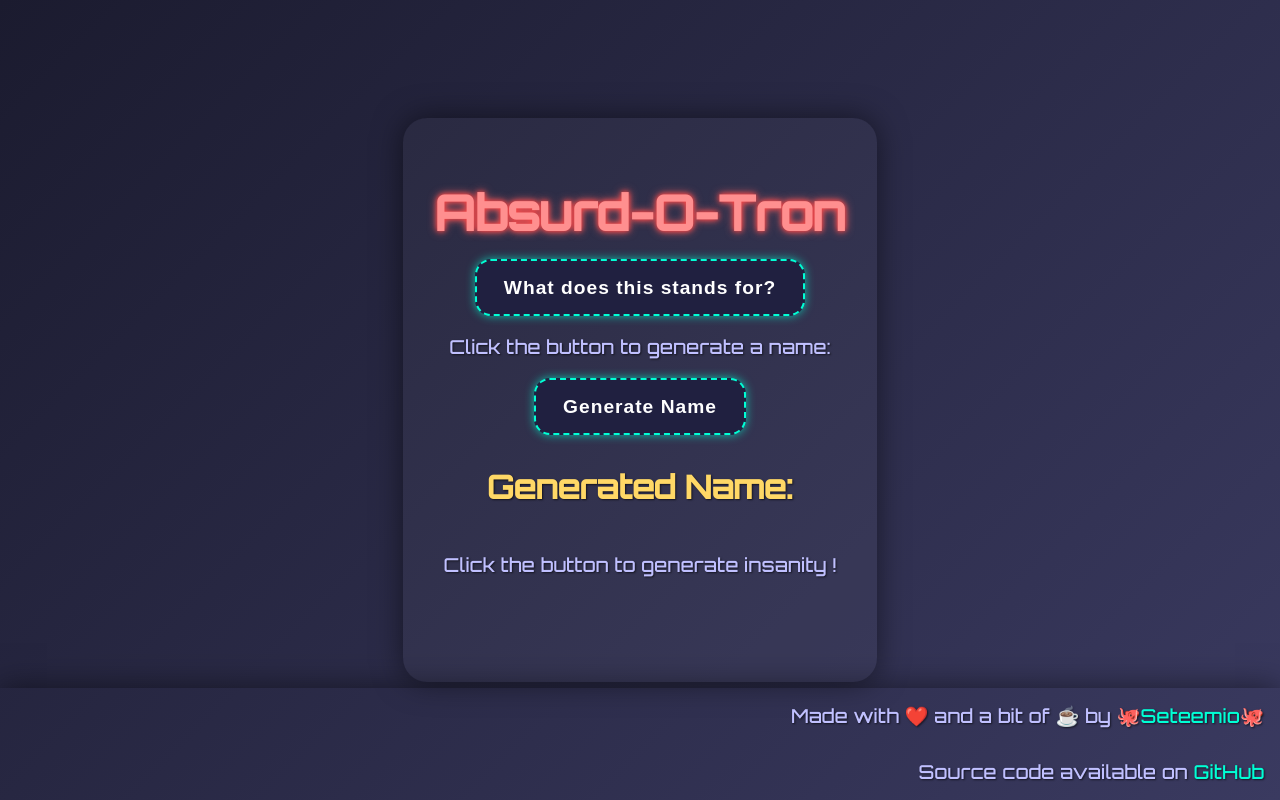
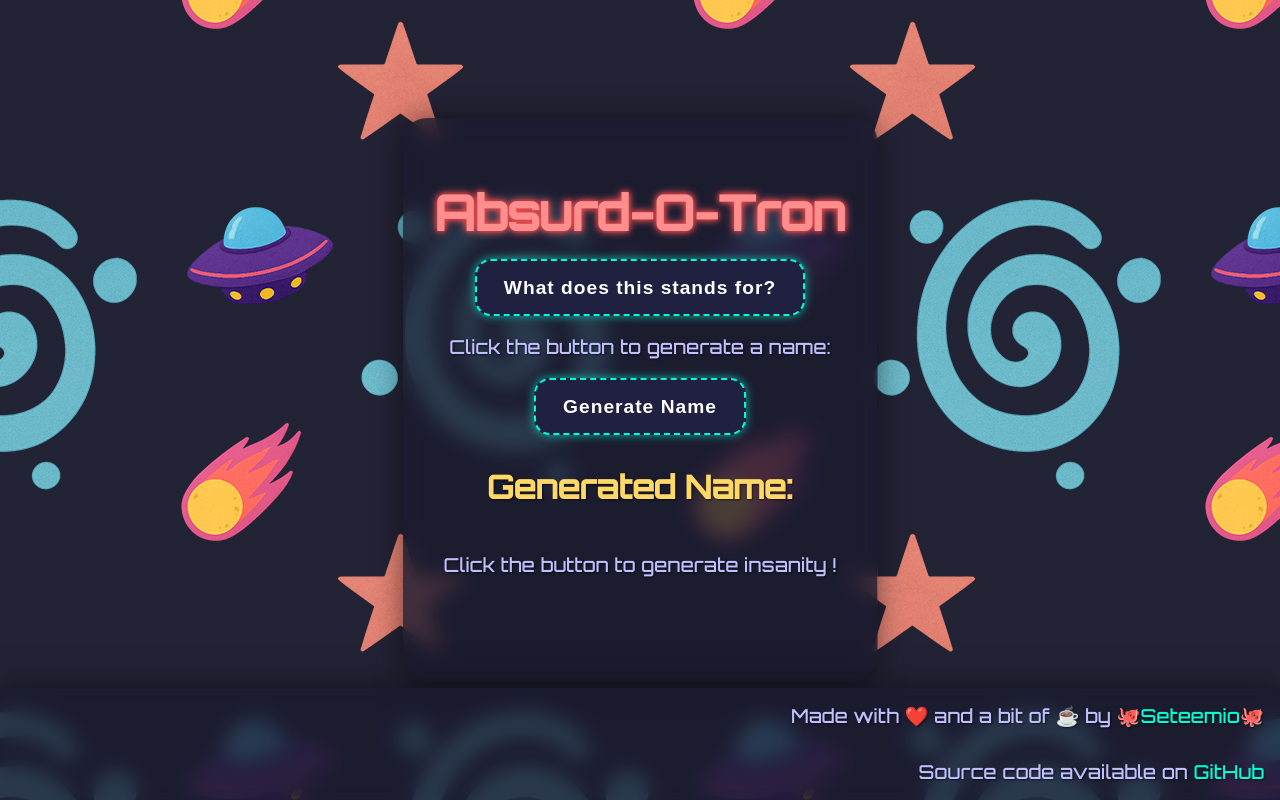
Before and after one commit to 7imio/absurd-o-tron, a React (Vite) app: page / in a window 1280 px wide. Built offline with nearby package versions, Linux system fonts and the light colour scheme.

Commit message:
background image

```diff
--- a/src/index.css
+++ b/src/index.css
@@ -4,6 +4,7 @@ body {
   margin: 0;
   min-height: 100vh;
   background: linear-gradient(135deg, #1b1b2f, #3a3a60);
+  background-image: url('/background.png');
   display: flex;
   justify-content: center;
   align-items: center;
@@ -46,7 +47,8 @@ button:hover {
   margin: 0 auto;
   padding: 2rem;
   text-align: center;
-  background: rgba(255, 255, 255, 0.03);
+  background: rgba(27, 27, 47, 0.8);
+  backdrop-filter: blur(10px);
   border-radius: 24px;
   box-shadow: 0 0 30px rgba(0, 0, 0, 0.5);
   min-height: 500px;
@@ -99,6 +101,8 @@ footer {
   position: absolute;
   box-shadow: 0 0 30px rgba(0, 0, 0, 0.5);
   text-align: right;
+  background: rgba(27, 27, 47, 0.8);
+  backdrop-filter: blur(10px);
   bottom: 0;
   left: 0;
   width: 100%;
```
Also changed, not shown: public/background.png (added).
